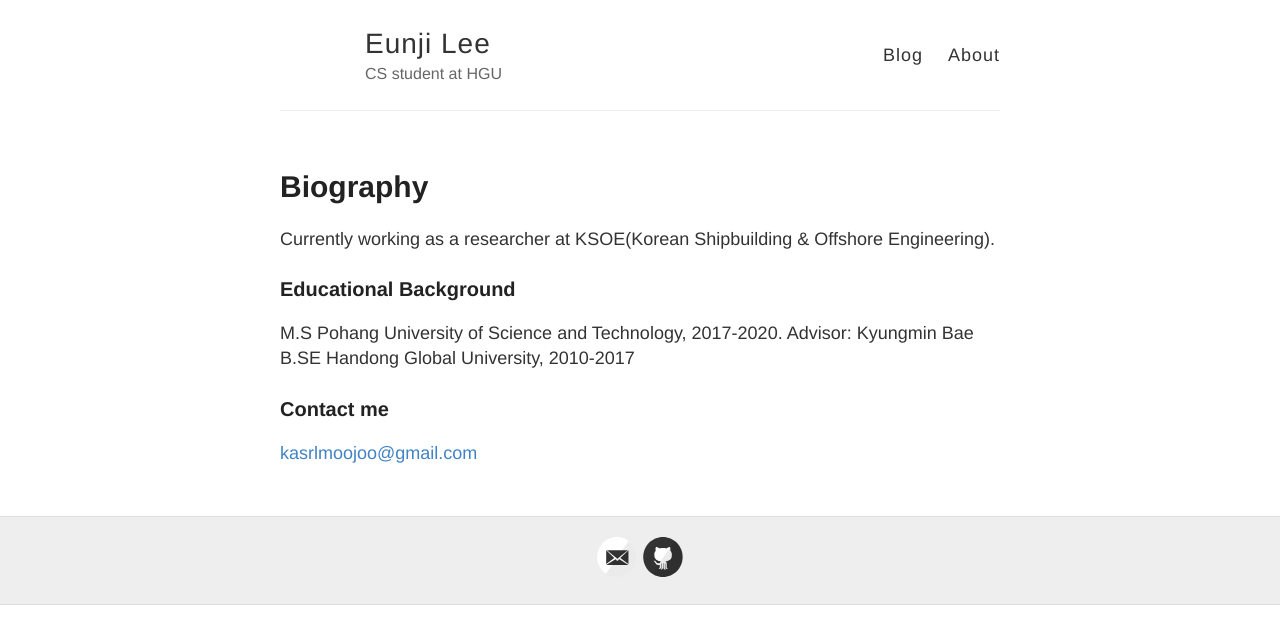
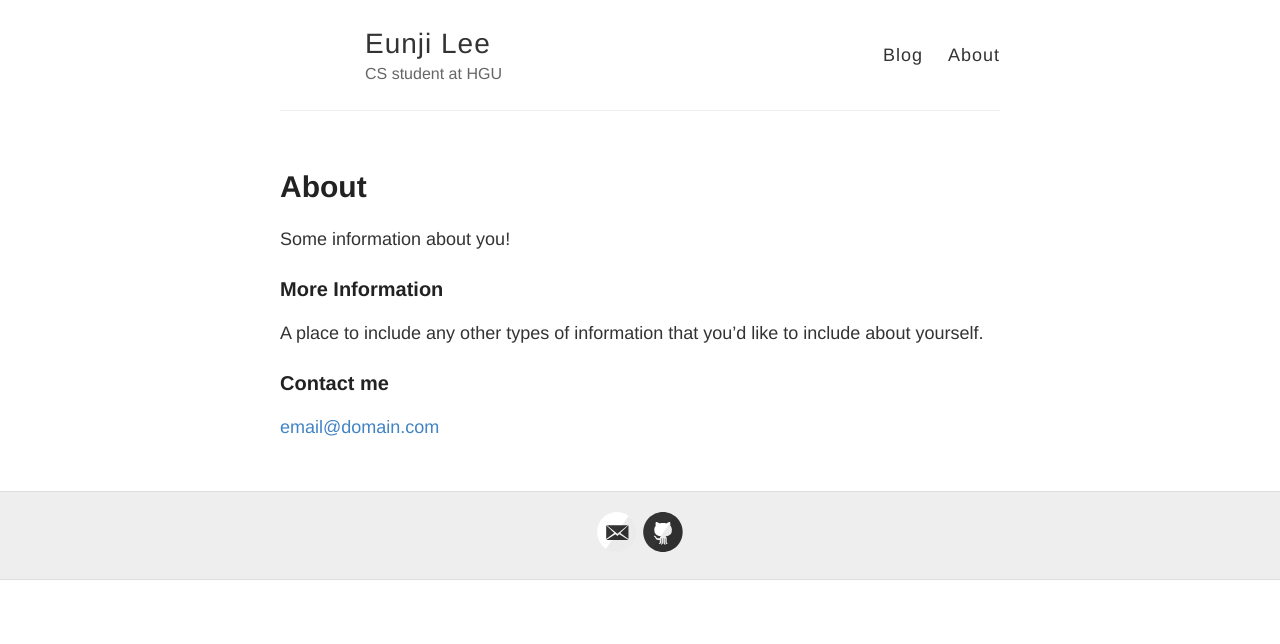
Before and after one commit to EunjiLee98/EunjiLee98.github.io, a Jekyll site: the page built from about.md, in a window 1280 px wide. Shown: the top 644 px of the page. Built offline with Jekyll 4.4.1, drawn with Linux system fonts in a browser that asks for light colours.

```diff
--- a/about.md
+++ b/about.md
@@ -1,16 +1,15 @@
 ---
 layout: page
-title: Biography
+title: About
 permalink: /about/
 ---
 
-Currently working as a researcher at KSOE(Korean Shipbuilding & Offshore Engineering).
+Some information about you!
 
-### Educational Background
+### More Information
 
-M.S Pohang University of Science and Technology, 2017-2020. Advisor: Kyungmin Bae
-B.SE Handong Global University, 2010-2017
+A place to include any other types of information that you'd like to include about yourself.
 
 ### Contact me
 
-[kasrlmoojoo@gmail.com](mailto:kasrlmoojoo@gmail.com)
+[email@domain.com](mailto:email@domain.com)
```
Also changed, not shown: _posts/2014-3-3-Hello-World.md (added, +10 -0 lines).
